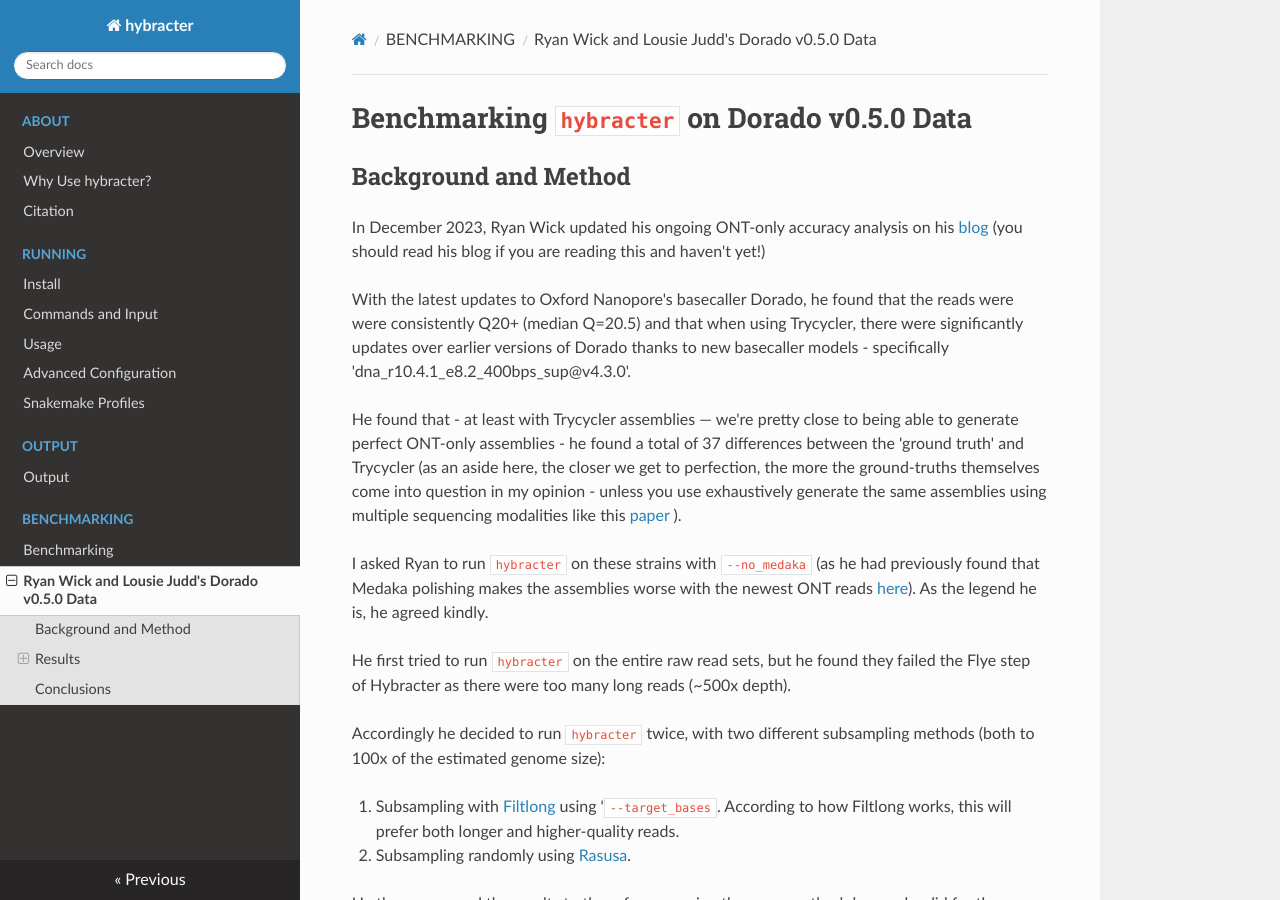
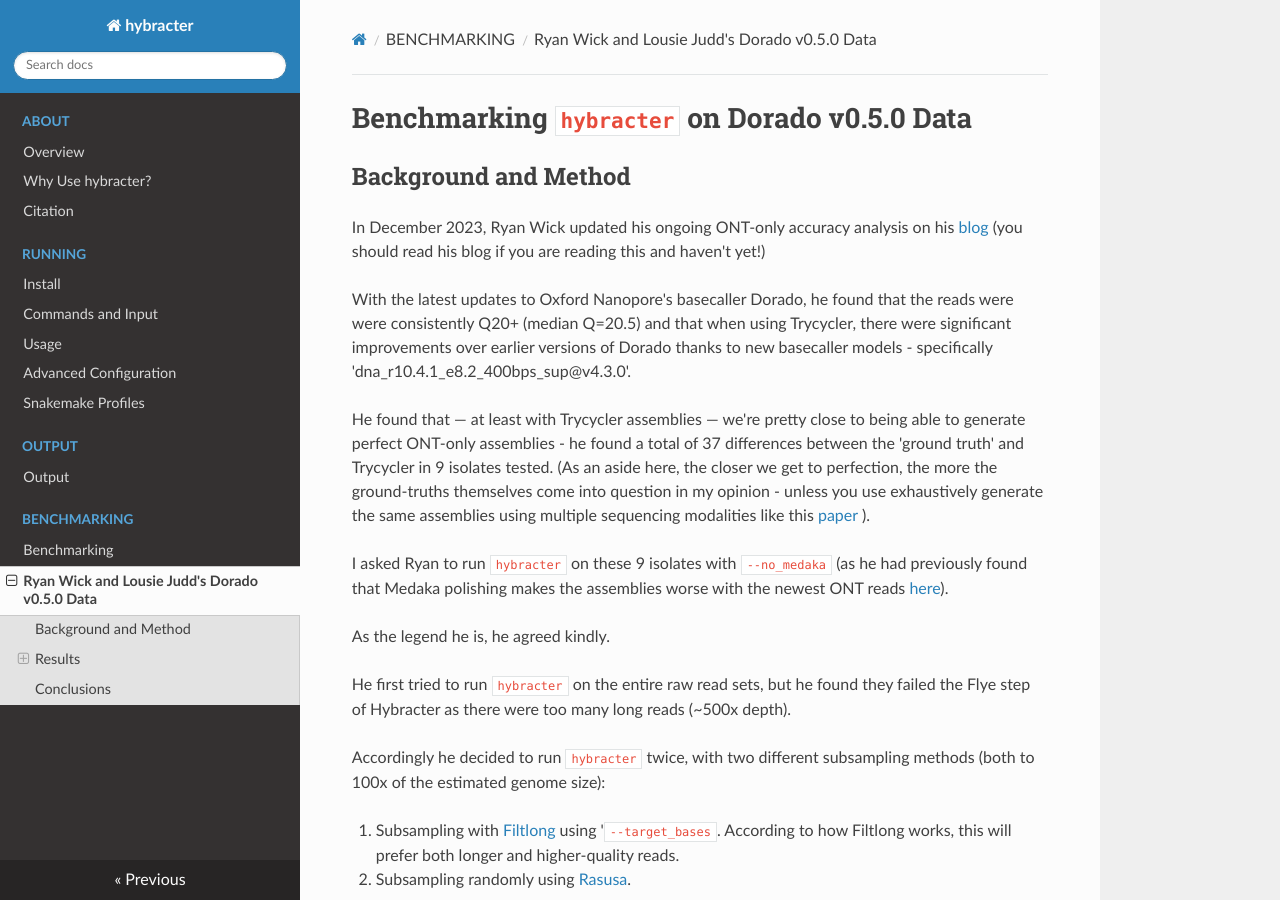
Before and after one commit to gbouras13/hybracter, an MkDocs documentation site: the page built from docs/dorado_ryan_louise_0_5_0.md, in a window 1280 px wide and 900 px high. Built offline with MkDocs 1.6.1, drawn with Linux system fonts in a browser that asks for light colours; nearby versions of some CDN libraries.

Commit message:
fix some typos [skip ci]

```diff
--- a/docs/dorado_ryan_louise_0_5_0.md
+++ b/docs/dorado_ryan_louise_0_5_0.md
@@ -4,11 +4,13 @@
 
 In December 2023, Ryan Wick updated his ongoing ONT-only accuracy analysis on his [blog](https://rrwick.github.io/2023/12/18/ont-only-accuracy-update.html) (you should read his blog if you are reading this and haven't yet!)
 
-With the latest updates to Oxford Nanopore's basecaller Dorado, he found that the reads were were consistently Q20+ (median Q=20.5) and that when using Trycycler, there were significantly updates over earlier versions of Dorado thanks to new basecaller models - specifically 'dna_r10.4.1_e8.2_400bps_sup@v4.3.0'.
+With the latest updates to Oxford Nanopore's basecaller Dorado, he found that the reads were were consistently Q20+ (median Q=20.5) and that when using Trycycler, there were significant improvements over earlier versions of Dorado thanks to new basecaller models - specifically 'dna_r10.4.1_e8.2_400bps_sup@v4.3.0'.
 
-He found that - at least with Trycycler assemblies — we're pretty close to being able to generate perfect ONT-only assemblies - he found a total of 37 differences between the 'ground truth' and Trycycler (as an aside here, the closer we get to perfection, the more the ground-truths themselves come into question in my opinion - unless you use exhaustively generate the same assemblies using multiple sequencing modalities like this [paper](https://doi.org/10.1128/mra.01129-22) ).
+He found that — at least with Trycycler assemblies — we're pretty close to being able to generate perfect ONT-only assemblies - he found a total of 37 differences between the 'ground truth' and Trycycler in 9 isolates tested. (As an aside here, the closer we get to perfection, the more the ground-truths themselves come into question in my opinion - unless you use exhaustively generate the same assemblies using multiple sequencing modalities like this [paper](https://doi.org/10.1128/mra.01129-22) ).
 
-I asked Ryan to run `hybracter` on these strains with `--no_medaka` (as he had previously found that Medaka polishing makes the assemblies worse with the newest ONT reads [here](https://rrwick.github.io/2023/10/24/ont-only-accuracy-update.html)). As the legend he is, he agreed kindly.
+I asked Ryan to run `hybracter` on these 9 isolates with `--no_medaka` (as he had previously found that Medaka polishing makes the assemblies worse with the newest ONT reads [here](https://rrwick.github.io/2023/10/24/ont-only-accuracy-update.html)).
+
+As the legend he is, he agreed kindly.
 
 He first tried to run `hybracter` on the entire raw read sets, but he found they failed the Flye step of Hybracter as there were too many long reads (~500x depth).
 
```
